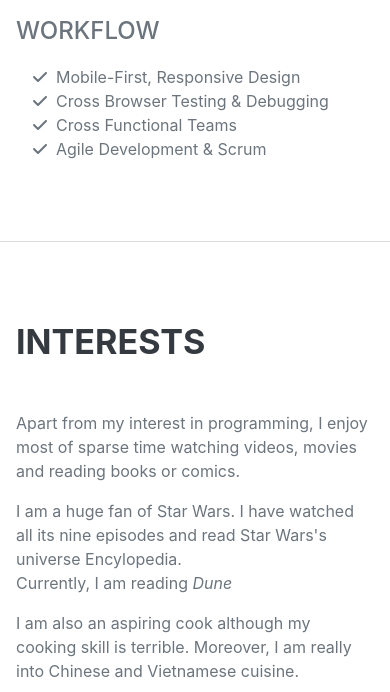
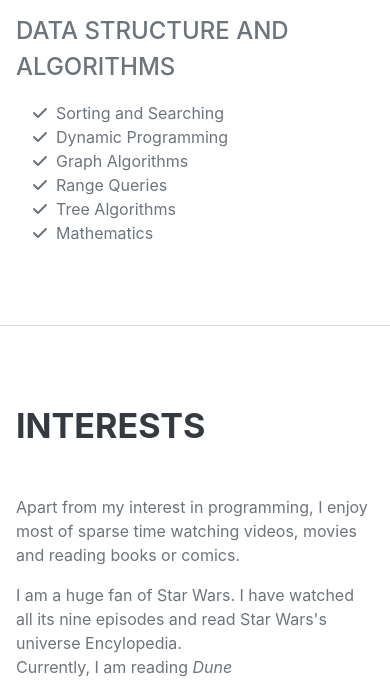
Before and after one commit to alexeipc/alexeipc.github.io, a plain HTML site: page index.html in a window 390 px wide. Shown: the part 3248-3940 px from the top of the page. Drawn offline with nearby package versions, Linux system fonts and the light colour scheme; a web font is replaced by a local one.

Commit message:
Update information and profile picture

```diff
--- a/index.html
+++ b/index.html
@@ -105,7 +105,7 @@
                             <h3 class="mb-0">VNU-HCM High School for the Gifted</h3>
                             <div class="subheading mb-3">Informatics</div>
                             <div>Data Structure and Algorithms</div>
-                            <p>GPA: 3.23</p>
+                            <p>GPA: 0 =))</p>
                         </div>
                         <div class="flex-shrink-0"><span class="text-primary">August 2020 - May 2023</span></div>
                     </div>
@@ -127,23 +127,31 @@
                         <li class="list-inline-item"><i class="fab fa-node-js"></i></li>
 
                     </ul>
-                    <div class="subheading mb-3">Workflow</div>
+                    <div class="subheading mb-3">Data Structure and Algorithms</div>
                     <ul class="fa-ul mb-0">
                         <li>
                             <span class="fa-li"><i class="fas fa-check"></i></span>
-                            Mobile-First, Responsive Design
+                            Sorting and Searching
                         </li>
                         <li>
                             <span class="fa-li"><i class="fas fa-check"></i></span>
-                            Cross Browser Testing & Debugging
+                            Dynamic Programming
                         </li>
                         <li>
                             <span class="fa-li"><i class="fas fa-check"></i></span>
-                            Cross Functional Teams
+                            Graph Algorithms
                         </li>
                         <li>
                             <span class="fa-li"><i class="fas fa-check"></i></span>
-                            Agile Development & Scrum
+                            Range Queries
+                        </li>
+                        <li>
+                            <span class="fa-li"><i class="fas fa-check"></i></span>
+                            Tree Algorithms
+                        </li>
+                        <li>
+                            <span class="fa-li"><i class="fas fa-check"></i></span>
+                            Mathematics
                         </li>
                     </ul>
                 </div>
@@ -181,7 +189,7 @@
                         </li>
                         <li>
                             <span class="fa-li"><i class="fas fa-trophy text-warning"></i></span>
-                            Consolation prizes at Ho Chi Minh City's Youth Informatics Competition 2020-2021 for Data Structure and Algorithm
+                            Consolation prizes at Ho Chi Minh City's Youth Informatics Competition 2020-2021 for Data Structure and Algorithms
                         </li>
                         <li>
                             <span class="fa-li"><i class="fas fa-trophy text-warning"></i></span>
```
Also changed, not shown: assets/img/profile.jpg, assets/img/profile1.jpg (added).
